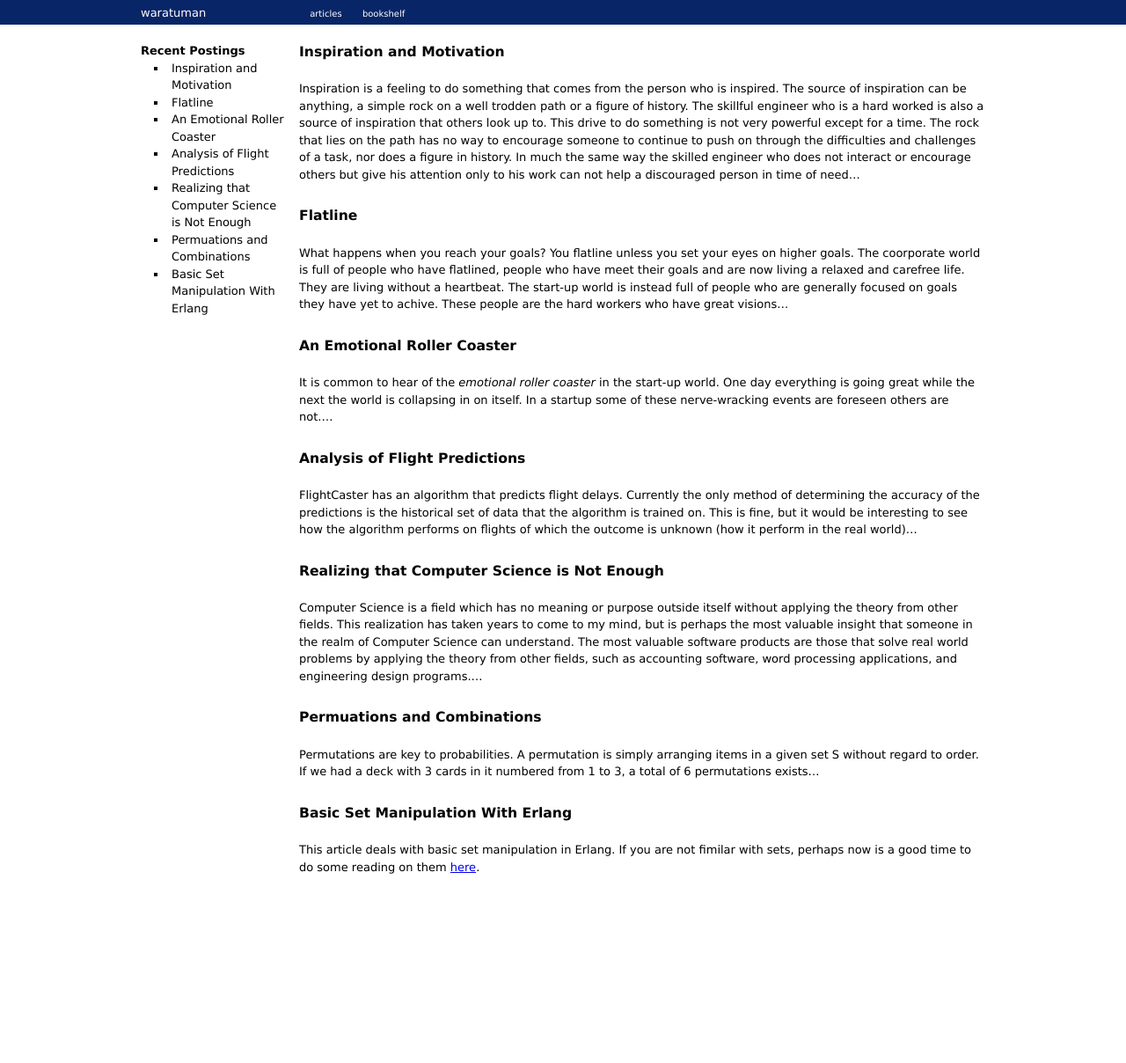
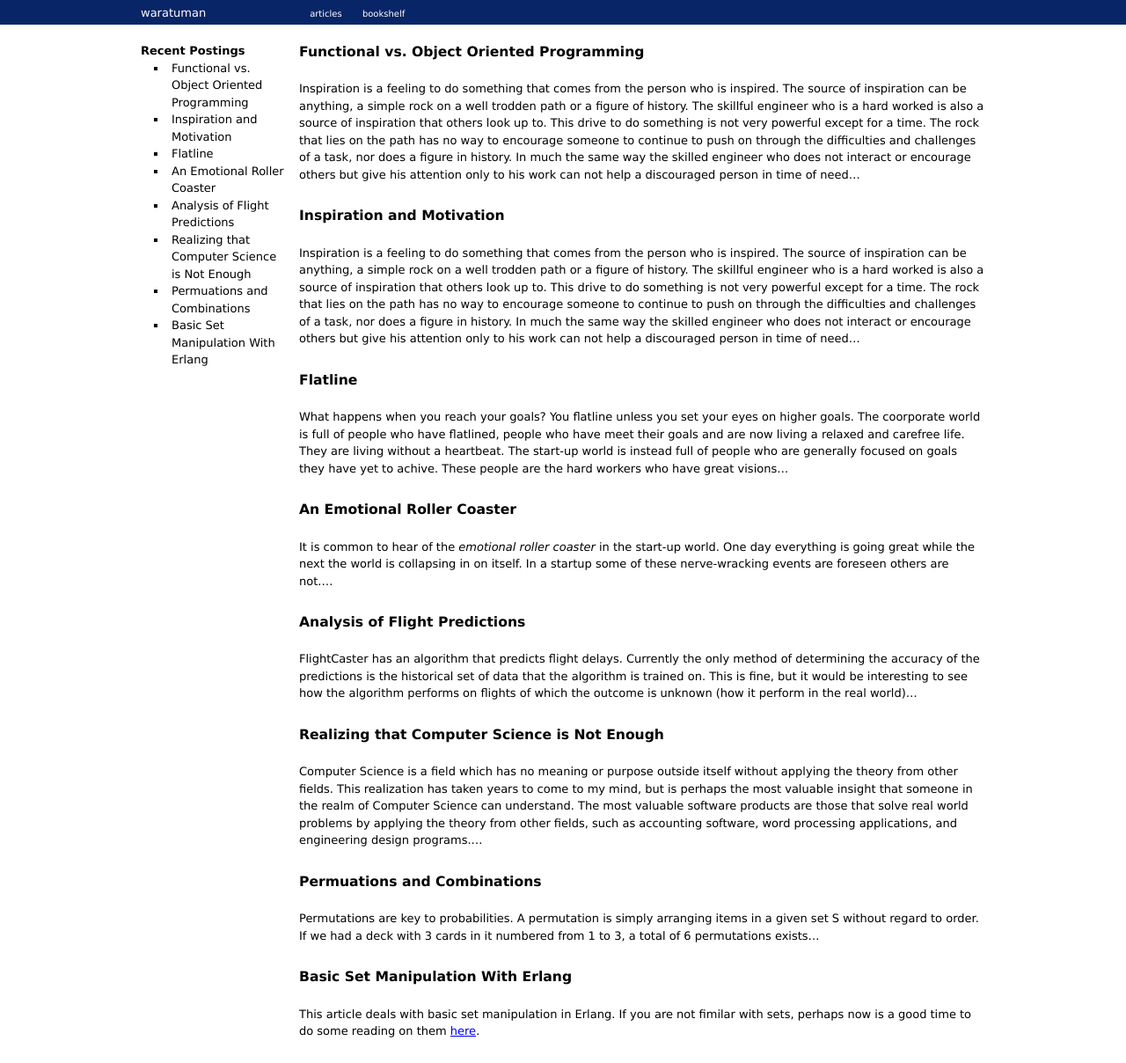
Before and after one commit to waratuman/waratuman.github.com, a Jekyll site: the page built from index.html, in a window 1280 px wide. Shown: the whole page at 88% size. Built offline with Jekyll 4.4.1, drawn with Linux system fonts in a browser that asks for light colours; before the commit the page ends 1021 px from its top, so only the background shows below that.

Commit message:
Added new post.

```diff
--- a/_posts/articles/2010-01-31-inspiration-and-motivation.markdown
+++ b/_posts/articles/2010-01-31-inspiration-and-motivation.markdown
@@ -13,7 +13,7 @@ encourage someone to continue to push on through the difficulties and
 challenges of a task, nor does a figure in history. In much the same
 way the skilled engineer who does not interact or encourage others but
 give his attention only to his work can not help a discouraged person
-in time of need&hellip;"
+in time of need&hellip;</p>"
 ---
 
 Inspiration is a feeling to do something that comes from the person
--- /dev/null
+++ b/_posts/articles/2010-02-07-functional-vs-object-oriented-program.markdown
@@ -0,0 +1,34 @@
+---
+title: Functional vs. Object Oriented Programming
+author: James R. Bracy
+category: articles
+layout: post
+extract: "<p>Inspiration is a feeling to do something that comes from the person
+who is inspired. The source of inspiration can be anything, a simple
+rock on a well trodden path or a figure of history. The skillful
+engineer who is a hard worked is also a source of inspiration that
+others look up to. This drive to do something is not very powerful
+except for a time. The rock that lies on the path has no way to
+encourage someone to continue to push on through the difficulties and
+challenges of a task, nor does a figure in history. In much the same
+way the skilled engineer who does not interact or encourage others but
+give his attention only to his work can not help a discouraged person
+in time of need&hellip;</p>"
+---
+
+Ruby was the language that I used for primary development for the
+past year or so. Developing in Clojure has taken some time to get
+used to. The primary difference between a functional programming
+language and an object oriented is that a functional programming
+language places emphasis on modeling the process of transforming
+data whereas an object oriented language places emphasis on modeling
+the data itself.
+
+The biggest mistake that I had made was to convert a class in Ruby
+to a module in Clojure that contain all of the same methods. This
+made for some hideous Clojure code. When trying to re-factor and
+create a understandable piece of Clojure code did I then realize the
+real difference between the two paradigms.
+
+Which kind of language I prefer depends on the task at hand. After
+greater exposer I'm sure a clearer understanding will have developed.
```
